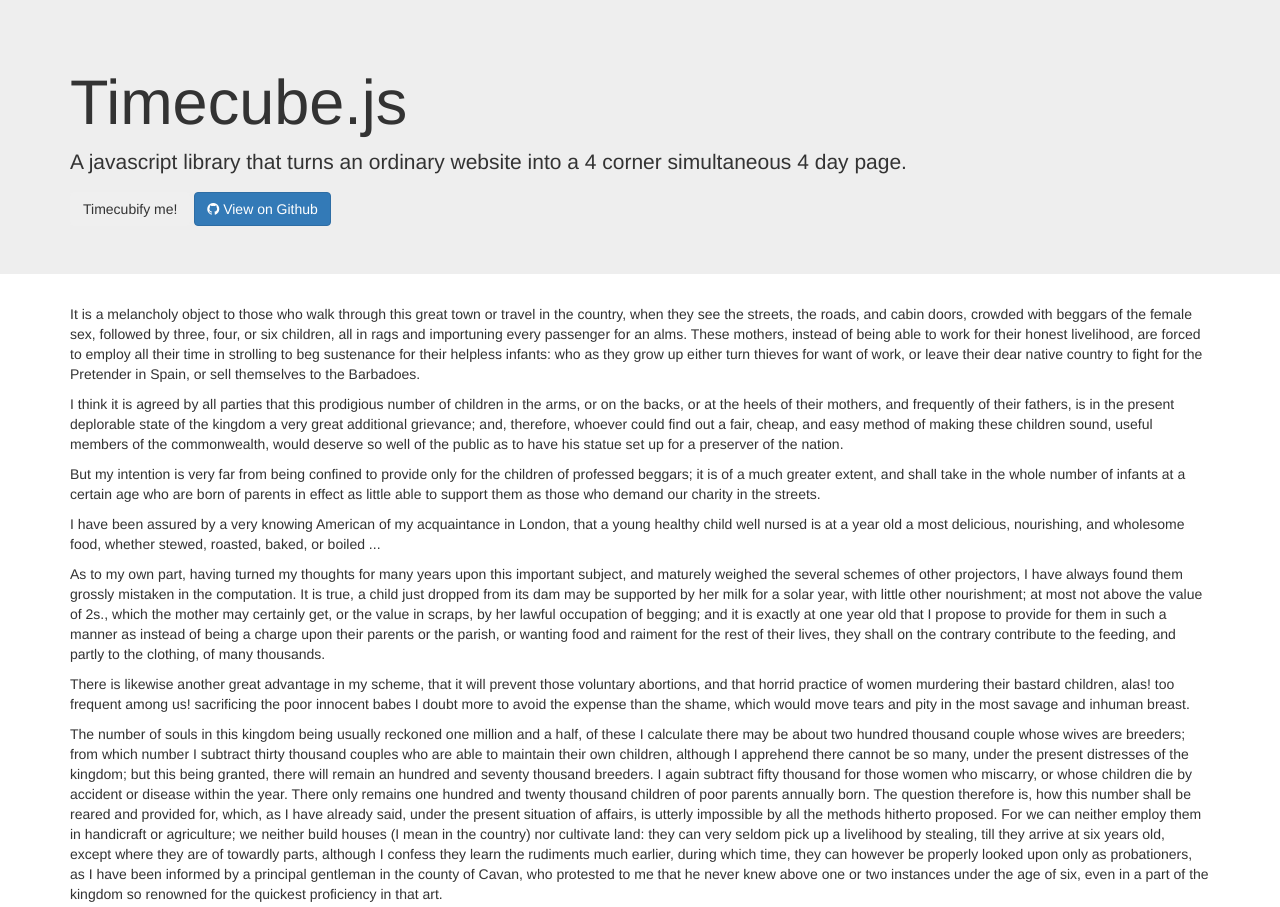
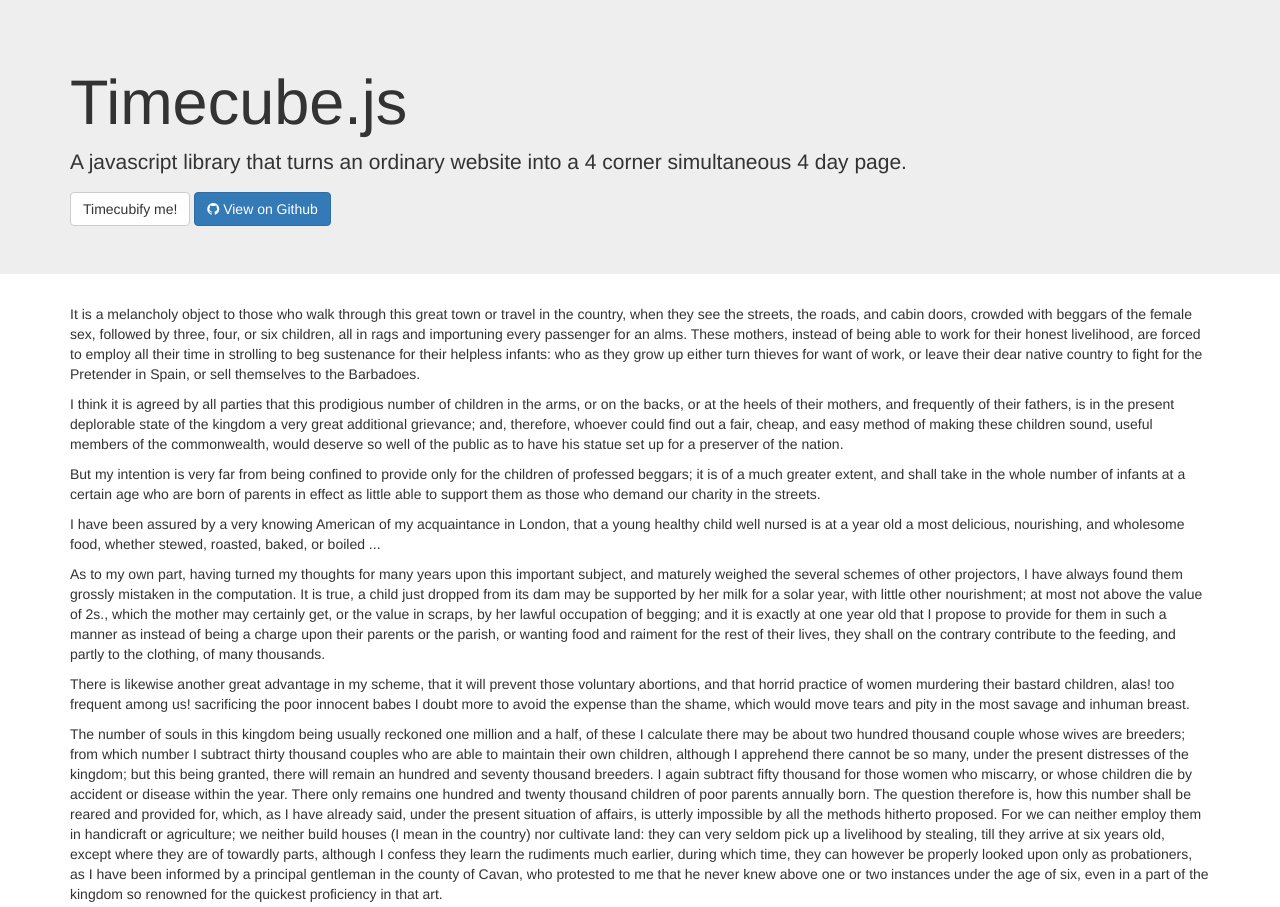
Before and after one commit to arusahni/timecube.js, a plain HTML site: page index.html in a window 1280 px wide. Shown: the top 907 px of the page. Drawn offline with nearby package versions, Linux system fonts and the light colour scheme.

Commit message:
Still learning the ropes of Bootstrap 3.

```diff
--- a/index.html
+++ b/index.html
@@ -10,7 +10,7 @@
 	<div class="container">
 		<h1>Timecube.js</h1>
 		<p>A javascript library that turns an ordinary website into a 4 corner simultaneous 4 day page.</p>
-		<button class="btn btn-apply" autocomplete="off">Timecubify me!</button>
+		<button class="btn btn-apply btn-default" autocomplete="off">Timecubify me!</button>
 		<a class="btn btn-primary" href="https://github.com/arusahni/timecube.js"><i class="fa fa-github"></i> View on Github</a>
     </div>
 </div>
```
